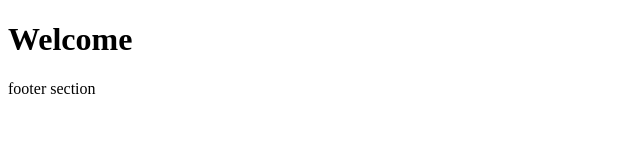
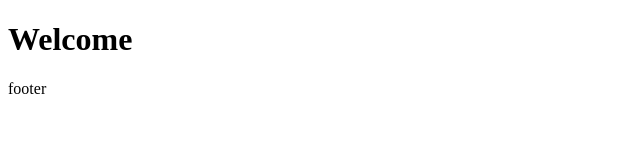
Before and after one commit to jayanthibs/version-control-simulation-Jayanthi, a plain HTML site: page index.html in a window 1280 px wide. Shown: the full height of the page, 0-640 px from the left. Drawn offline with Linux system fonts and the light colour scheme.

Commit message:
Changed footer section

```diff
--- a/index.html
+++ b/index.html
@@ -8,7 +8,7 @@
 <body>
     <header><h1>Welcome</h1></header>
 
-    <footer>footer section</footer>
+    <footer>footer</footer>
 
 </body>
 </html>
```
